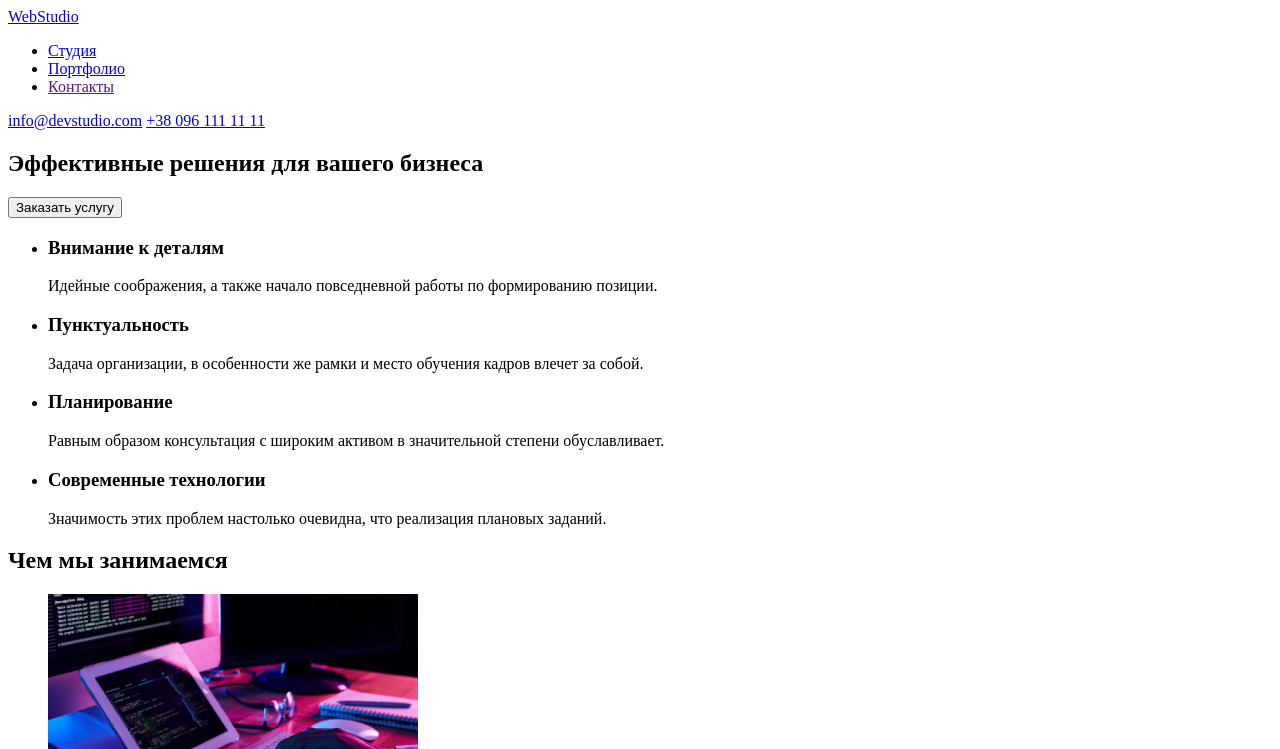
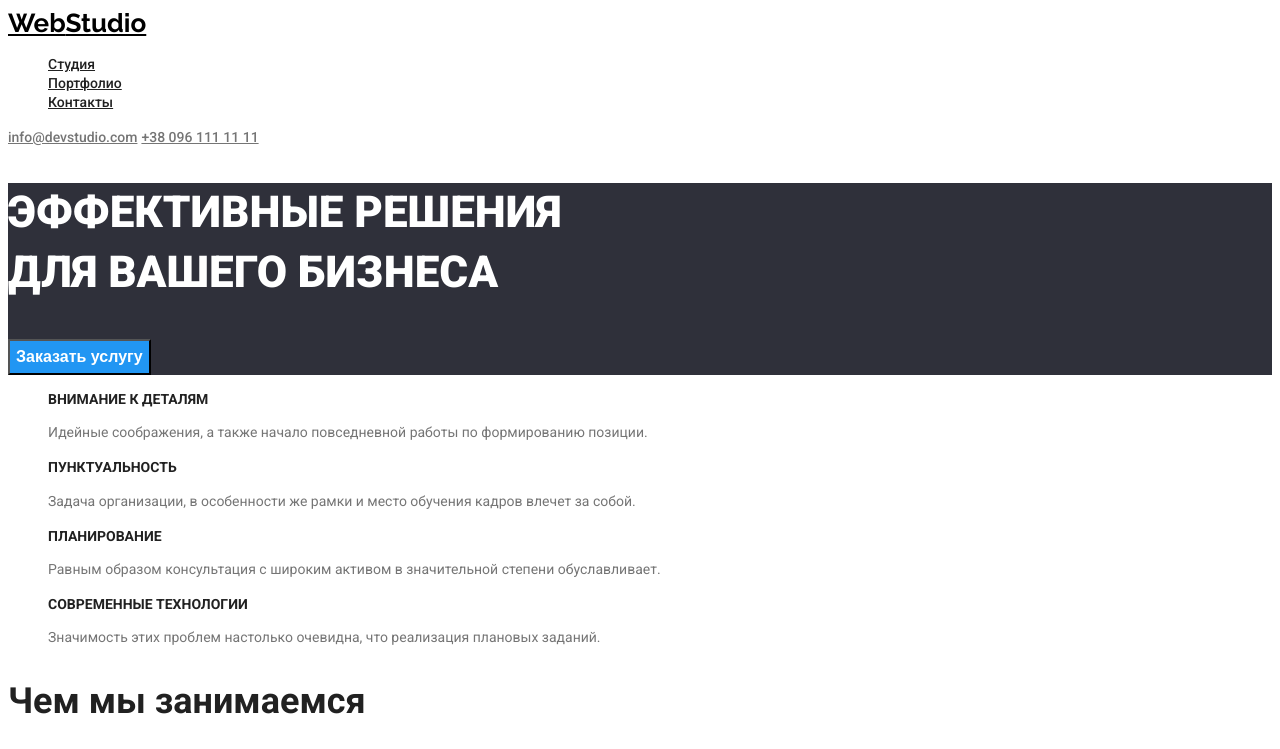
Before and after one commit to Prophecylife/goit-markup-hw-02, a plain HTML site: page index.html in a window 1280 px wide. Shown: the top 749 px of the page. Drawn offline with Linux system fonts and the light colour scheme.

Commit message:
added css classes to index.html

```diff
--- a/css/styles.css
+++ b/css/styles.css
@@ -1,3 +1,151 @@
-/* general colour scheme */
-root: {
+/* general color scheme */
+/* active color: #2196F3 */
+/* h color: #212121 */
+/* p color: #757575 */
+/* bg color : #E5E5E5 */
+/* header bg color: #FFFFFF */
+
+/* font-family: 'Raleway', sans-serif;
+font-family: 'Roboto', sans-serif; */
+
+:root {
+  --primary-text-color: #757575;
+  --accent-color: #2196f3;
+  --title-text-color: #212121;
+  --main-bg-color: #ffffff;
+  --secondary-bg-color: #f5f4fa;
+  --section-hero-footer-bg: #2f303a;
 }
+
+body {
+  color: var(--primary-text-color);
+  font-family: "Roboto", sans-serif;
+  background-color: var(--main-bg-color);
+}
+
+.list {
+  list-style: none;
+}
+
+.title {
+  color: var(--title-text-color);
+}
+
+.contacts {
+  color: var(--primary-text-color);
+  font-size: 14px;
+}
+
+.page-header .contacts {
+  font-weight: 500;
+  line-height: 1.17;
+}
+
+.contacts:hover,
+.contacts:focus {
+  color: var(--accent-color);
+}
+
+.logo {
+  font-family: "Raleway", sans-serif;
+  font-weight: 700;
+  font-size: 26px;
+  line-height: 1.17;
+}
+
+.page-header .logo {
+  color: #000000;
+}
+
+.page-header {
+  background-color: var(--main-bg-color);
+}
+
+.footer {
+  background-color: var(--section-hero-footer-bg);
+}
+
+.site-nav .link {
+  color: var(--title-text-color);
+  font-size: 14px;
+  line-height: 1.17;
+  font-weight: 500;
+}
+
+.site-nav .link:hover,
+.site-nav .link:focus {
+  color: var(--accent-color);
+}
+
+.section.hero {
+  background-color: var(--section-hero-footer-bg);
+}
+
+.hero-title {
+  color: #ffffff;
+  font-weight: 900;
+  font-size: 44px;
+  line-height: 1.36;
+  text-transform: uppercase;
+}
+
+.button {
+  cursor: pointer;
+}
+
+.hero button {
+  color: #ffffff;
+  background-color: var(--accent-color);
+  font-weight: 700;
+  font-size: 16px;
+  line-height: 1.875;
+}
+
+.section.advantages {
+  background-color: var(--main-bg-color);
+}
+
+.advantages-list .title {
+  font-weight: 700;
+  font-size: 14px;
+  line-height: 1.17;
+  text-transform: uppercase;
+}
+
+.advantages-list p {
+  font-size: 14px;
+  line-height: 1.71;
+}
+
+.features .title,
+.team .title {
+  font-size: 36px;
+  font-weight: 700;
+  line-height: 1.17;
+}
+
+.team-list .title {
+  font-size: 16px;
+  font-weight: 500;
+  line-height: 1.17;
+}
+
+.team-list p {
+  font-size: 16px;
+  line-height: 1.17;
+}
+
+.footer .logo {
+  color: var(#ffffff);
+}
+
+.footer address {
+  color: #ffffff;
+  font-size: 14px;
+  line-height: 1.71;
+  font-style: normal;
+}
+
+.footer .contacts {
+  line-height: 1.71;
+}
--- a/index.html
+++ b/index.html
@@ -5,50 +5,57 @@
     <meta name="viewport" content="width=device-width, initial-scale=1.0" />
     <title>WebStudio</title>
     <link rel="stylesheet" href="./css/styles.css" />
+    <link rel="preconnect" href="https://fonts.gstatic.com" />
+    <link
+      href="https://fonts.googleapis.com/css2?family=Raleway:wght@700&family=Roboto:wght@400;500;700;900&display=swap"
+      rel="stylesheet"
+    />
   </head>
   <body>
-    <header>
+    <header class="page-header">
       <nav>
         <a href="./index.html" class="logo">Web<span>Studio</span></a>
-        <ul>
-          <li><a href="./index.html">Студия</a></li>
-          <li><a href="./portfolio.html">Портфолио</a></li>
-          <li><a href="">Контакты</a></li>
+        <ul class="site-nav list">
+          <li><a href="./index.html" class="link">Студия</a></li>
+          <li><a href="./portfolio.html" class="link">Портфолио</a></li>
+          <li><a href="" class="link">Контакты</a></li>
         </ul>
       </nav>
-      <a href="mailto:info@devstudio.com">info@devstudio.com</a>
-      <a href="tel:+380961111111">+38 096 111 11 11</a>
+      <a href="mailto:info@devstudio.com" class="contacts"
+        >info@devstudio.com</a
+      >
+      <a href="tel:+380961111111" class="contacts">+38 096 111 11 11</a>
     </header>
     <main>
-      <section>
-        <h1>Эффективные решения для вашего бизнеса</h1>
-        <button type="button">Заказать услугу</button>
+      <section class="section hero">
+        <h1 class="hero-title">Эффективные решения </br> для вашего бизнеса</h1>
+        <button class="button" type="button">Заказать услугу</button>
       </section>
-      <section>
-        <ul>
+      <section class="section advantages">
+        <ul class="advantages-list list">
           <li>
-            <h3>Внимание к деталям</h3>
+            <h3 class="title">Внимание к деталям</h3>
             <p>
               Идейные соображения, а также начало повседневной работы по
               формированию позиции.
             </p>
           </li>
           <li>
-            <h3>Пунктуальность</h3>
+            <h3 class="title">Пунктуальность</h3>
             <p>
               Задача организации, в особенности же рамки и место обучения кадров
               влечет за собой.
             </p>
           </li>
           <li>
-            <h3>Планирование</h3>
+            <h3 class="title">Планирование</h3>
             <p>
               Равным образом консультация с широким активом в значительной
               степени обуславливает.
             </p>
           </li>
           <li>
-            <h3>Современные технологии</h3>
+            <h3 class="title">Современные технологии</h3>
             <p>
               Значимость этих проблем настолько очевидна, что реализация
               плановых заданий.
@@ -56,10 +63,10 @@
           </li>
         </ul>
       </section>
-      <section>
-        <h2>Чем мы занимаемся</h2>
+      <section class="section features">
+        <h2 class="title">Чем мы занимаемся</h2>
         <div>
-          <ul>
+          <ul class="features-list list">
             <li>
               <img width="370px" src="./images/box_1.jpeg" alt="layout" />
             </li>
@@ -76,37 +83,37 @@
           </ul>
         </div>
       </section>
-      <section>
-        <h2>Наша команда</h2>
-        <ul>
+      <section class="section team">
+        <h2 class="title">Наша команда</h2>
+        <ul class="team-list list">
           <li>
             <img width="270px" src="./images/team_1.jpeg" alt="ihor" />
-            <p>Игорь Демьяненко</p>
+            <h3 class="title">Игорь Демьяненко</h3>
             <p>Product Designer</p>
           </li>
           <li>
             <img width="270px" src="./images/team_2.jpeg" alt="olha" />
-            <p>Ольга Репина</p>
+            <h3 class="title">Ольга Репина</h3>
             <p>Frontend Developer</p>
           </li>
           <li>
             <img width="270px" src="./images/team_3.jpeg" alt="nick" />
-            <p>Николай Тарасов</p>
+            <h3 class="title">Николай Тарасов</h3>
             <p>Marketing</p>
           </li>
           <li>
             <img width="270px" src="./images/team_4.jpeg" alt="michael" />
-            <p>Михаил Ермаков</p>
+            <h3 class="title">Михаил Ермаков</h3>
             <p>UI Designer</p>
           </li>
         </ul>
       </section>
     </main>
-    <footer>
-      <a href=".">Web<span>Studio</span></a>
+    <footer class="footer">
+      <a href="." class="logo">Web<span>Studio</span></a>
       <address>г. Киев, пр-т Леси Украинки, 26</address>
-      <a href="mailto:info@example.com">info@example.com</a>
-      <a href="tel:+380991111111">+38 099 111 11 11</a>
+      <a href="mailto:info@example.com" class="contacts">info@example.com</a>
+      <a href="tel:+380991111111" class="contacts">+38 099 111 11 11</a>
     </footer>
   </body>
 </html>
```
Also changed, not shown: portfolio.html (+5 -5 lines).
